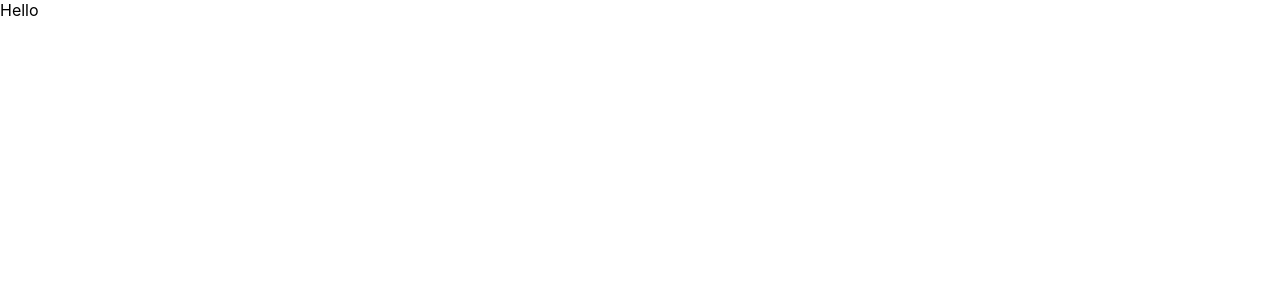
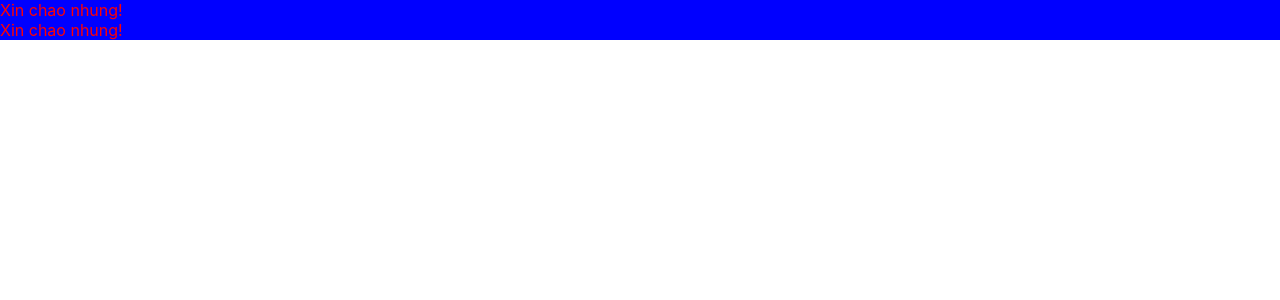
Before and after one commit to hong-nhung-nguyen/react-101, a React (Create React App) app: page / in a window 1280 px wide. Shown: the top 300 px of the page. Built offline with nearby package versions, Linux system fonts and the light colour scheme.

Commit message:
Fragment and dynamic object variable

```diff
--- a/src/App.js
+++ b/src/App.js
@@ -1,11 +1,22 @@
- import logo from './logo.svg';
 import './App.css';
 
 function App() {
+  let name = "nhung";
+  const css = {
+    color: "red",
+    backgroundColor: "blue"
+  };
+
   return (
-    <div>
-      Hello
-    </div>
+    <>
+      <div className="test" style={css}>
+        Xin chao {name}!
+      </div>
+      <div className="test" style={css}>
+        Xin chao {name}!
+      </div>
+    </>
+
 
   );
 }
```
